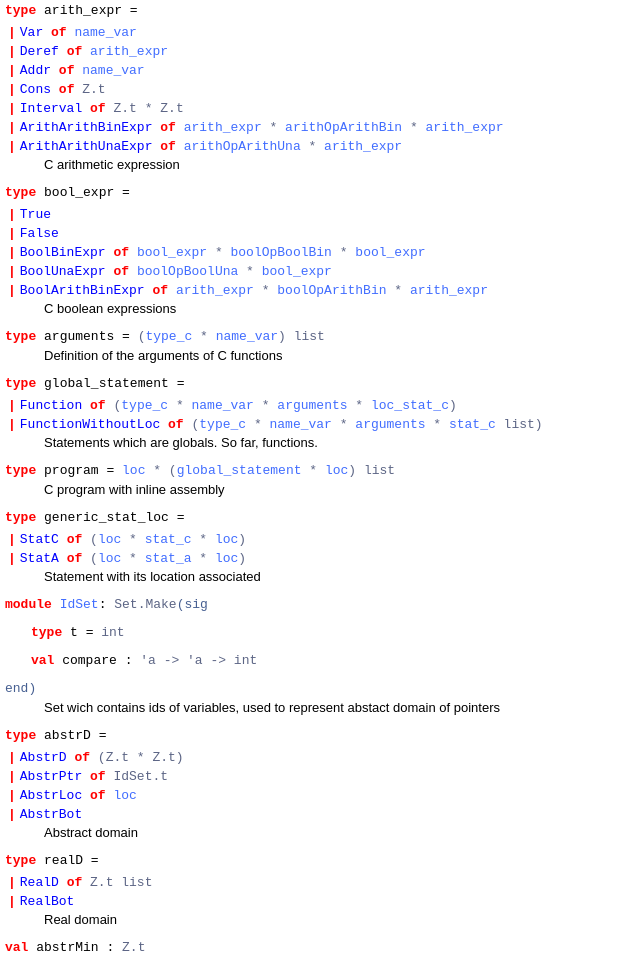
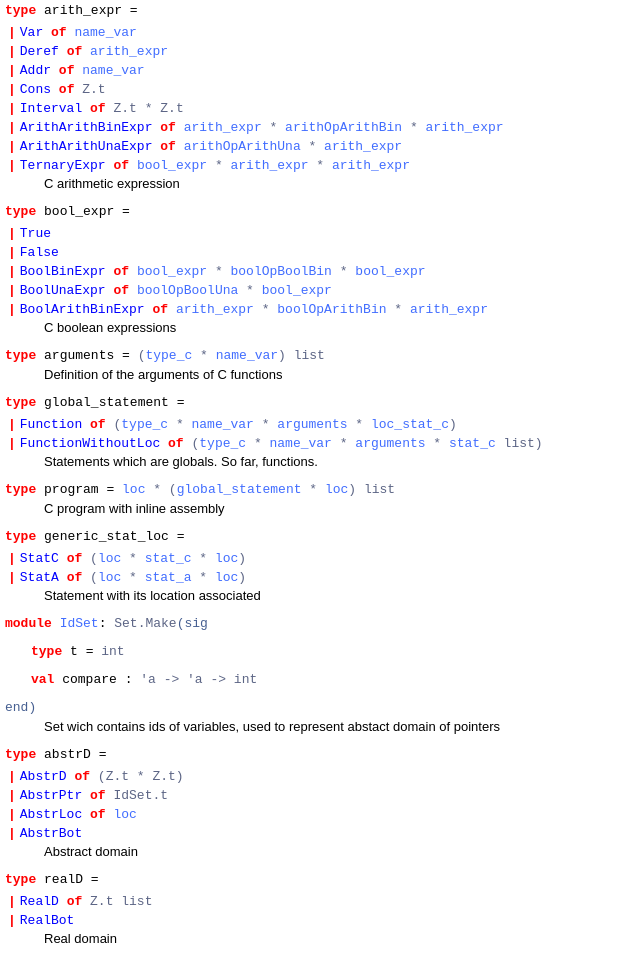
Before and after one commit to jboillot/analyser, a plain HTML site: page docs/Types.html in a window 1280 px wide. Shown: the part 1837-2794 px from the top of the page, without its empty margins (0-640 px from the left). Drawn offline with Linux system fonts and the light colour scheme.

```diff
--- a/docs/Types.html
+++ b/docs/Types.html
@@ -543,6 +543,13 @@
 <td align="left" valign="top" >
 <code><span id="TYPEELTarith_expr.ArithArithUnaExpr"><span class="constructor">ArithArithUnaExpr</span></span> <span class="keyword">of</span> <code class="type"><a href="Types.html#TYPEarithOpArithUna">arithOpArithUna</a> * <a href="Types.html#TYPEarith_expr">arith_expr</a></code></code></td>
 
+</tr>
+<tr>
+<td align="left" valign="top" >
+<code><span class="keyword">|</span></code></td>
+<td align="left" valign="top" >
+<code><span id="TYPEELTarith_expr.TernaryExpr"><span class="constructor">TernaryExpr</span></span> <span class="keyword">of</span> <code class="type"><a href="Types.html#TYPEbool_expr">bool_expr</a> * <a href="Types.html#TYPEarith_expr">arith_expr</a> * <a href="Types.html#TYPEarith_expr">arith_expr</a></code></code></td>
+
 </tr></table>
 
 <div class="info ">
```
Also changed, not shown: 9 other files.
